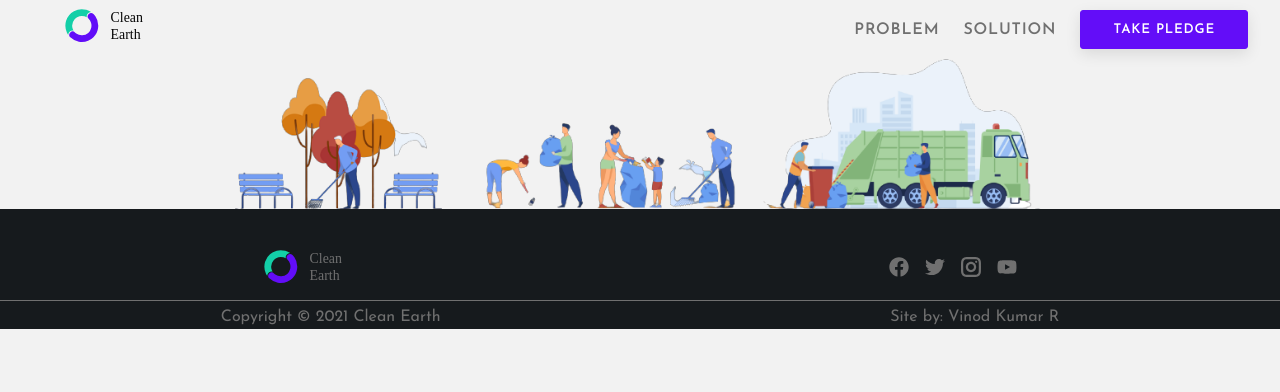
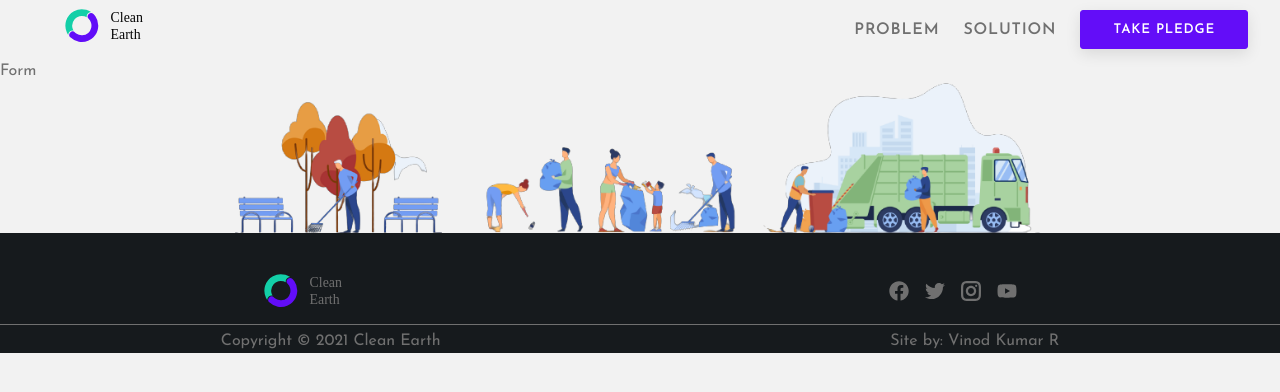
Before and after one commit to vk0808/clean-earth, a React (Create React App) app: page /pledge in a window 1280 px wide. Shown: the top 392 px of the page. Built offline with nearby package versions, Linux system fonts and the light colour scheme.

Commit message:
added: pledgeForm boilerplates

```diff
--- /dev/null
+++ b/src/components/PledgeForm/Form.js
@@ -0,0 +1,11 @@
+import React from "react";
+
+const Form = () => {
+  return (
+    <>
+      <p>Form</p>
+    </>
+  );
+};
+
+export default Form;
--- a/src/pages/Pledge.js
+++ b/src/pages/Pledge.js
@@ -1,12 +1,14 @@
 import React from "react";
 
 import Navbar from "../components/Navbar/Navbar";
+import Form from "../components/PledgeForm/Form";
 import Footer from "../components/Footer/Footer";
 
 const Pledge = () => {
   return (
     <>
       <Navbar />
+      <Form />
       <Footer />
     </>
   );
--- /dev/null
+++ b/src/style/pledge.scss
@@ -0,0 +1 @@
+@import './pledgeForm';
```
Also changed, not shown: src/style/_pledgeForm.scss (added).
